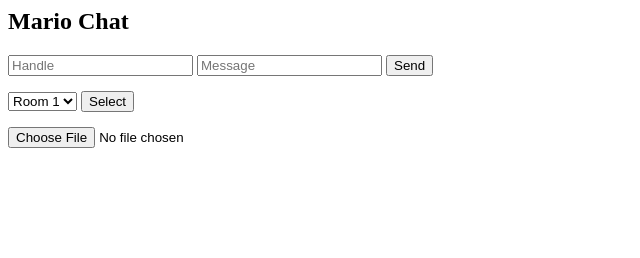
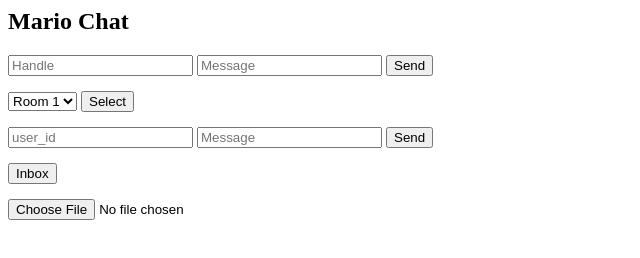
Before and after one commit to arian51/Chatty-socket.io, a plain HTML site: page public_html/index.html in a window 1280 px wide. Shown: the whole page, without its empty margins (0-640 px from the left). Drawn offline with Linux system fonts and the light colour scheme.

Commit message:
start developing private chat

```diff
--- a/public_html/index.html
+++ b/public_html/index.html
@@ -34,13 +34,25 @@
       </div>
 
       <div class="" id="choose-room" style="margin-top:15px;">
-		<select id='room'>
+        <select id="room">
           <option value="room1">Room 1</option>
           <option value="room2">Room 2</option>
           <option value="room3">Room 3</option>
           <option value="room4">Room 4</option>
         </select>
         <button id="enter-room">Select</button>
+	  </div>
+
+      <div id="private-message" style="margin-top: 15px;">
+        <div id="chat-window">
+          <div id="private-output"></div>
+        </div>
+        <div id="chat-box">
+          <input id="user-id" type="text" placeholder="user_id" />
+          <input id="message" type="text" placeholder="Message" />
+          <button id="send-private">Send</button>
+		</div>
+		<button id="my-messages" style="margin-top: 15px;">Inbox</button>
       </div>
 
       <div id="upload-file" style="margin-top:15px;">
```
Also changed, not shown: public_html/config.js (+5 -4 lines). Lines whose indentation alone changed are shown as unchanged.
